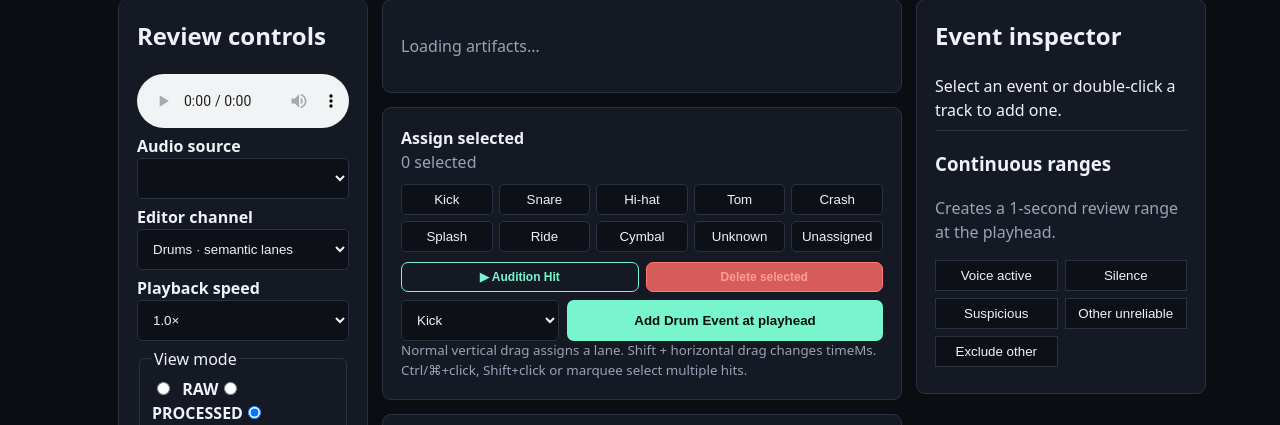
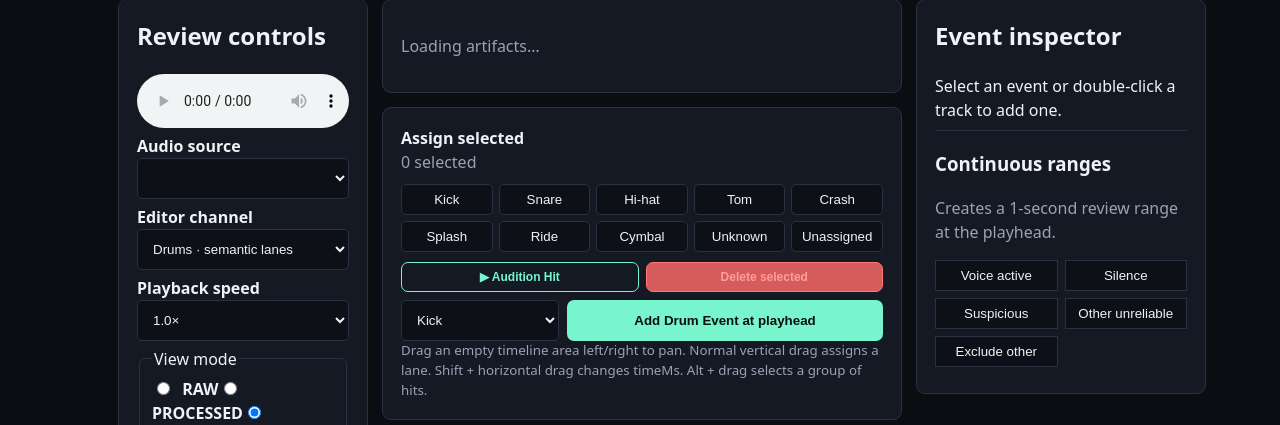
Before and after one commit to NicoButter/kinetra_resonance, a Django app: template templates/tracks/review_editor.html in a window 1280 px wide. Shown: the part 274-699 px from the top of the page. Run offline with Django 5.2, Linux system fonts and the light colour scheme; the template is opened without the code that fills it, so the values that code supplies are empty.

Commit message:
feat: Enhance timeline interaction with panning and updated instructions

```diff
--- a/static/css/review.css
+++ b/static/css/review.css
@@ -84,6 +84,10 @@
   padding: 12px 16px;
 }
 
+.review-main .lab-canvas-wrap canvas.timeline-panning {
+  cursor: grabbing;
+}
+
 .review-scrubber {
   width: 100%;
 }
--- a/static/js/lab.js
+++ b/static/js/lab.js
@@ -534,8 +534,16 @@
   }
 
   canvas.addEventListener('pointerdown', event => {
-    if (!isDrumLaneMode() || stage !== 'reviewed') return;
+    if (!editor || stage !== 'reviewed' || event.button !== 0) return;
     const rect = canvas.getBoundingClientRect(); const x = event.clientX - rect.left; const y = event.clientY - rect.top; const hit = findPointerHit(x, y);
+    if (!hit && !event.altKey) {
+      pointerState = {mode: 'pan', x0: x, startTime: audio.currentTime};
+      canvas.classList.add('timeline-panning');
+      canvas.setPointerCapture(event.pointerId);
+      event.preventDefault();
+      return;
+    }
+    if (!isDrumLaneMode()) return;
     pointerState = {x0: x, y0: y, x, y, hit, shift: event.shiftKey, toggle: event.ctrlKey || event.metaKey, moved: false};
     if (!hit && !pointerState.toggle) { selectedIds.clear(); selectedId = null; }
     if (!hit) marquee = {x0: x, y0: y, x1: x, y1: y};
@@ -543,6 +551,14 @@
   });
   canvas.addEventListener('pointermove', event => {
     if (!pointerState) return;
+    if (pointerState.mode === 'pan') {
+      const rect = canvas.getBoundingClientRect(); const x = event.clientX - rect.left;
+      const millisecondsPerPixel = (renderWindow.endMs - renderWindow.startMs) / renderWindow.plotWidth;
+      const duration = audio.duration || Number(config.durationMs || 0) / 1000;
+      audio.currentTime = Math.max(0, Math.min(duration || Infinity, pointerState.startTime - ((x - pointerState.x0) * millisecondsPerPixel) / 1000));
+      event.preventDefault();
+      return;
+    }
     const rect = canvas.getBoundingClientRect(); pointerState.x = event.clientX - rect.left; pointerState.y = event.clientY - rect.top;
     pointerState.moved = pointerState.moved || Math.hypot(pointerState.x - pointerState.x0, pointerState.y - pointerState.y0) > 5;
     if (marquee) { marquee.x1 = pointerState.x; marquee.y1 = pointerState.y; }
@@ -550,6 +566,11 @@
   canvas.addEventListener('pointerup', event => {
     if (!pointerState) return;
     const state = pointerState; pointerState = null;
+    if (state.mode === 'pan') {
+      canvas.classList.remove('timeline-panning');
+      try { canvas.releasePointerCapture(event.pointerId); } catch (_) {}
+      return;
+    }
     if (state.hit) {
       if (state.moved && !state.hit.deleted) {
         if (!selectedIds.has(state.hit.item.id)) selectDrum(state.hit.item);
@@ -569,7 +590,7 @@
     }
     try { canvas.releasePointerCapture(event.pointerId); } catch (_) {}
   });
-  canvas.addEventListener('pointercancel', () => { pointerState = null; marquee = null; });
+  canvas.addEventListener('pointercancel', () => { pointerState = null; marquee = null; canvas.classList.remove('timeline-panning'); });
 
   canvas.addEventListener('click', event => {
     if (isDrumLaneMode()) return;
@@ -627,15 +648,15 @@
 
   document.addEventListener('keydown', event => {
     if (!editor) return;
-    const tag = event.target.tagName;
-    if (['INPUT', 'TEXTAREA', 'SELECT'].includes(tag) || event.target.isContentEditable) return;
-    if ((event.ctrlKey || event.metaKey) && event.key.toLowerCase() === 'z') { event.preventDefault(); cursor('undo'); return; }
-    if ((event.ctrlKey || event.metaKey) && (event.key.toLowerCase() === 'y' || (event.shiftKey && event.key.toLowerCase() === 'z'))) { event.preventDefault(); cursor('redo'); return; }
     if (event.code === 'Space' || event.key === ' ') {
       event.preventDefault();
       if (!event.repeat) togglePlayback();
       return;
     }
+    const tag = event.target.tagName;
+    if (['INPUT', 'TEXTAREA', 'SELECT'].includes(tag) || event.target.isContentEditable) return;
+    if ((event.ctrlKey || event.metaKey) && event.key.toLowerCase() === 'z') { event.preventDefault(); cursor('undo'); return; }
+    if ((event.ctrlKey || event.metaKey) && (event.key.toLowerCase() === 'y' || (event.shiftKey && event.key.toLowerCase() === 'z'))) { event.preventDefault(); cursor('redo'); return; }
     if (event.key === 'ArrowLeft' || event.key === 'ArrowRight') { event.preventDefault(); const delta = (event.shiftKey ? 1 : 0.1) * (event.key === 'ArrowLeft' ? -1 : 1); audio.currentTime = Math.max(0, Math.min(audio.duration || Infinity, audio.currentTime + delta)); return; }
     if (event.key === '[') { event.preventDefault(); navigateUnassigned(-1); return; }
     if (event.key === ']') { event.preventDefault(); navigateUnassigned(1); return; }
--- a/templates/tracks/review_editor.html
+++ b/templates/tracks/review_editor.html
@@ -72,7 +72,7 @@
       </div>
       <div class="button-row"><button id="audition-hit" class="button secondary" type="button">▶ Audition Hit</button><button id="delete-selected" class="button secondary danger" type="button">Delete selected</button></div>
       <div class="drum-add"><select id="add-drum-type"><option value="kick">Kick</option><option value="snare">Snare</option><option value="hi_hat">Hi-hat</option><option value="tom">Tom</option><option value="crash">Crash</option><option value="splash">Splash</option><option value="ride">Ride</option><option value="cymbal">Cymbal</option><option value="unknown">Unknown</option></select><button id="add-drum-event" class="button" type="button">Add Drum Event at playhead</button></div>
-      <small>Normal vertical drag assigns a lane. Shift + horizontal drag changes timeMs. Ctrl/⌘+click, Shift+click or marquee select multiple hits.</small>
+      <small>Drag an empty timeline area left/right to pan. Normal vertical drag assigns a lane. Shift + horizontal drag changes timeMs. Alt + drag selects a group of hits.</small>
     </section>
     <section class="panel lab-canvas-wrap"><canvas id="analysis-canvas" aria-label="Human review timeline editor"></canvas><div class="lab-legend"><span id="window-before">−5 s</span><strong>playhead</strong><span id="window-after">+10 s</span></div></section>
     <footer class="review-transport">
```
